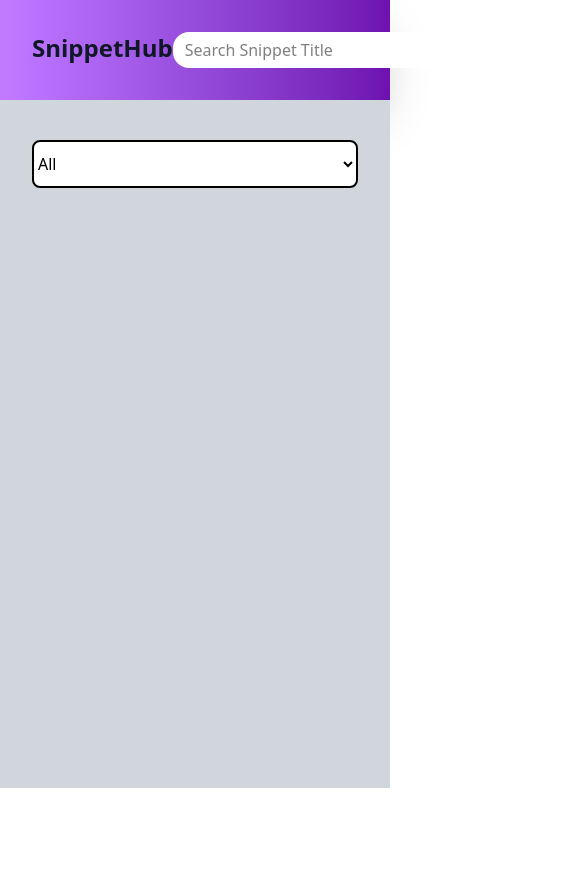
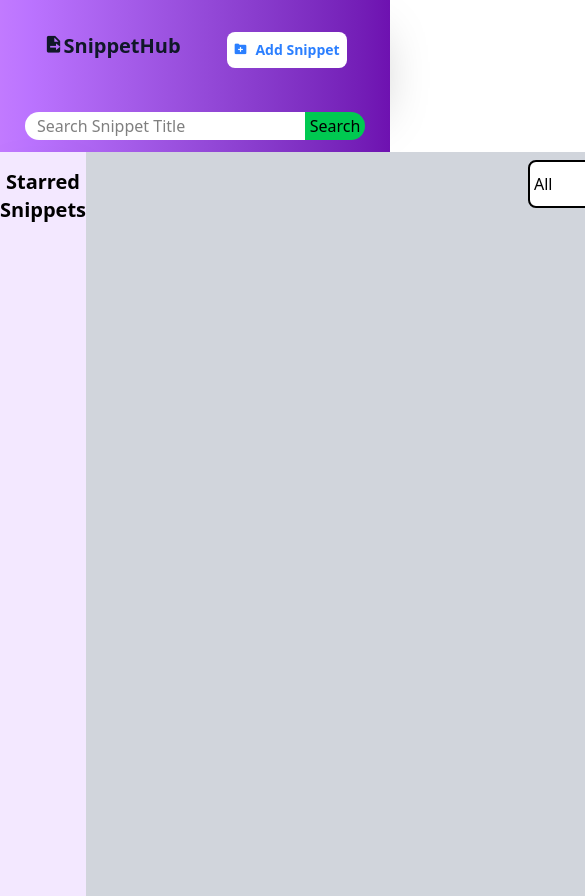
Before and after one commit to VIDIT45AGARWAL/CSOC_week2, a React (Vite) app: page / in a window 390 px wide. Shown: the top 896 px of the page, 585 px wide, since content can reach past the window. Before the commit the page ends 844 px from the top, so only its background shows below. Built offline with nearby package versions, Linux system fonts and the light colour scheme.

Commit message:
Added Starred Snippets

```diff
--- a/src/components/Card.jsx
+++ b/src/components/Card.jsx
@@ -3,30 +3,47 @@ import { Link } from 'react-router-dom'
 
 const Card = ({snippet}) => {
 
-  const truncate = (str, maxlength =50) =>{
-    str.length > maxlength ? str.slice(0, maxlength) + '...' : str
+  // const truncate = (str, maxlength =50) =>{
+  //   str.length > maxlength ? str.slice(0, maxlength) + '...' : str
+  // }
+
+  const handleStarToggle=(e)=>{
+    e.preventDefault()
+    const snippets=JSON.parse(localStorage.getItem('snippets')) || []
+    const updatedSnippets= snippets.map((s)=>
+      s.id===snippet.id ? {...s, isStarred: !s.isStarred} : s
+    )
+    localStorage.setItem('snippets', JSON.stringify(updatedSnippets))
+    window.dispatchEvent(new Event('storage'))
   }
 
   return (
-    <Link to='/snippet-view' state={{snippet}}>
-      <div className='inline-block bg-neutral-200 w-100 h-60 rounded-lg p-3'>
-      <h1 className='font-bold text-blue-700 text-xl'>
-        <i className ='bx bx-note mr-2'></i>
+
+      <div className='inline-block bg-white w-65 h-45 rounded-lg p-3'>
+      <h1 className='flex flex-row font-bold text-blue-700 text-xl'>
+        <Link to='/snippet-view' state={{snippet}}>
+        <div className='w-53'>
+          <i className ='bx bx-note'></i>
           {snippet.title}
+        </div>
+        </Link>
+        <div>
+          <i className={snippet.isStarred? 'bx bxs-star': 'bx bx-star'} style={{color:'#f3cd08', cursor: 'pointer'}} onClick={handleStarToggle} ></i>
+        </div>
+
       </h1>
       <h2 className='text-gray-600'>
         DD/MM/YYYY
       </h2>
       <br />
-      <p className='text-gray-600'>
+      {/* <p className='text-gray-600'>
           {snippet.category==='Links'? truncate(snippet.linkUrl): snippet.category==='Files'? `File: ${snippet.fileName}` : truncate(snippet.content)}
-      </p>
+      </p> */}
       <br />
       <h2 className='text-blue-600'>
         {snippet.category}
       </h2>
     </div>
-    </Link>
   )
 }
 
--- a/src/components/CardContainer.jsx
+++ b/src/components/CardContainer.jsx
@@ -3,6 +3,7 @@ import Card from './Card'
 import { Link } from 'react-router-dom'
 import Filter from './Filter'
 import NavBar from './NavBar'
+import SideBar from '../components/sideBar'
 
 const CardContainer = () => {
 
@@ -12,8 +13,14 @@ const CardContainer = () => {
 
 
   useEffect(()=>{
+    const loadSnippets=()=>{
     const storedSnippets = JSON.parse(localStorage.getItem('snippets')) || []
     setSnippets(storedSnippets)
+    }
+
+    loadSnippets()
+    window.addEventListener('storage', loadSnippets)
+    return ()=> window.removeEventListener('storage', loadSnippets)
   },[])
 
 
@@ -33,9 +40,12 @@ const CardContainer = () => {
   return (
     <>
       <NavBar onSearch={setSearch}/>
-      <div className='bg-gray-300 h-172 p-8'>
+      <div className='flex flex-row'>
+          <SideBar/>
+          <div>
             <Filter onFilterChange={setFilterCategory} selectedCategory={filterCategory}/>
-        <div className='flex flex-wrap gap-4 justify-center'>
+            <div className='bg-gray-300 h-172 w-301 p-8'>
+              <div className='flex flex-wrap gap-4'>
                 {
                   filteredSnippets.map((snippet)=>(
                     <Card key={snippet.id} snippet={snippet}/>
@@ -43,6 +53,8 @@ const CardContainer = () => {
                 }
               </div>
             </div>
+          </div>
+      </div>
     </>
   )
 }
--- a/src/components/Filter.jsx
+++ b/src/components/Filter.jsx
@@ -11,7 +11,7 @@ const Filter = ({onFilterChange, selectedCategory}) => {
   return (
     <>
         <div className='pt-2 flex items-center justify-center bg-gray-300'>
-            <select className='w-120 h-12 border-2 rounded-lg bg-white' value={selectedCategory} onChange={handleChange}>
+            <select className='w-80 sm:w-120 h-12 border-2 rounded-lg bg-white' value={selectedCategory} onChange={handleChange}>
                 <option value="All" selected>All</option>
                 <option value="Code">Code</option>
                 <option value="Links">Links</option>
--- a/src/components/NavBar.jsx
+++ b/src/components/NavBar.jsx
@@ -21,18 +21,27 @@ const NavBar = ({onSearch}) => {
         <div className='bg-gradient-to-r from-purple-400 to-purple-800 flex flex-row justify-around h-25 shadow-2xl p-8'>
 
             <Link to="/">
-              <div className='text-2xl font-bold cursor-pointer text-gray-900 select-none'>SnippetHub</div>
+              <div className='text-xl sm:text-3xl font-bold cursor-pointer text-gray-900 select-none'>
+                <i class='bx bxs-file-export'></i>
+                SnippetHub
+                </div>
             </Link>
               <form onSubmit={handleSearchSubmit} className='flex'>
-                <input value={search} onChange={handleSearchChange} className='bg-white rounded-l-2xl h-9 p-3 w-110' type="search" placeholder='Search Snippet Title' aria-label='Search' />
-                <button type='submit' className='cursor-pointer bg-green-500 h-9 hover:bg-green-400 w-20 rounded-r-2xl '>Search</button>
+                <input value={search} onChange={handleSearchChange} className='bg-white hidden lg:block rounded-l-2xl h-9 p-3 w-110' type="search" placeholder='Search Snippet Title' aria-label='Search' />
+                <button type='submit' className='cursor-pointer hidden lg:block bg-green-500 h-9 hover:bg-green-400 w-20 rounded-r-2xl '>Search</button>
               </form>
             <Link to='/add-snippet'>
-              <div className='bg-white h-11 rounded-lg w-40 text-blue-500 font-bold text-center text-lg pt-2 hover:bg-blue-500 hover:text-white transition-colors cursor-pointer select-none'>
+              <div className='bg-white h-9 sm:h-11 rounded-lg w-30 sm:w-40 text-blue-500 font-bold text-center text-sm sm:text-lg pt-2 hover:bg-blue-500 hover:text-white transition-colors cursor-pointer select-none'>
                   <i className='bx bxs-folder-plus mr-2' ></i>
                   Add Snippet
               </div>
             </Link>
+        </div>
+        <div className='bg-gradient-to-r from-purple-400 to-purple-800 flex flex-row lg:hidden justify-center p-3'>
+          <form onSubmit={handleSearchSubmit} className='flex'>
+                <input value={search} onChange={handleSearchChange} className='bg-white rounded-l-2xl h-7 w-70 sm:h-9 p-3 sm:w-110' type="search" placeholder='Search Snippet Title' aria-label='Search' />
+                <button type='submit' className='cursor-pointer bg-green-500 h-7 sm:h-9 hover:bg-green-400 w-15 sm:w-20 rounded-r-2xl '>Search</button>
+          </form>
         </div>
     </nav>
   )
--- /dev/null
+++ b/src/components/sideBar.jsx
@@ -0,0 +1,36 @@
+import React, { useEffect, useState } from 'react'
+import Card from './Card'
+
+const sideBar = () => {
+
+  const [starredSnippets, setStarredSnippets] =useState([])
+
+  useEffect(()=>{
+    const loadStarredSnippets=()=>{
+      const snippets=JSON.parse(localStorage.getItem('snippets')) || []
+      const starred= snippets.filter((snippet)=> snippet.isStarred)
+      setStarredSnippets(starred)
+    }
+
+    loadStarredSnippets()
+    window.addEventListener('storage', loadStarredSnippets)
+    return ()=> window.removeEventListener('storage', loadStarredSnippets)
+  },[])
+
+
+
+
+  return (
+    <div className='w-80 bg-purple-100 shadow-2xl'>
+        <h1 className='font-bold text-xl text-center pt-4'>Starred Snippets</h1>
+        <div>
+            {starredSnippets.map((snippet)=> (
+              <Card snippet={snippet}/>
+            ))}
+        </div>
+    </div>
+
+  )
+}
+
+export default sideBar
--- a/src/pages/HomePage.jsx
+++ b/src/pages/HomePage.jsx
@@ -1,10 +1,12 @@
 import React from 'react'
 import Filter from '../components/Filter'
 import CardContainer from '../components/CardContainer'
+import SideBar from '../components/sideBar'
 
 const HomePage = () => {
   return (
     <>
+        {/* <SideBar/> */}
         <CardContainer/>
     </>
   )
--- a/src/pages/NewSnippet.jsx
+++ b/src/pages/NewSnippet.jsx
@@ -1,5 +1,5 @@
 import React, { useState } from 'react'
-import { Link } from 'react-router-dom'
+import { Link, useNavigate } from 'react-router-dom'
 import NavBar from '../components/NavBar'
 
 const NewSnippet = () => {
@@ -12,7 +12,10 @@ const NewSnippet = () => {
         linkUrl: '',
         linkTitle: '',
         language: 'cpp',
+        isStarred: false,
     })
+
+    const navigate =useNavigate()
 
     const handleChange = (e) =>{
         const {name, value, files} = e.target
@@ -46,6 +49,10 @@ const NewSnippet = () => {
             linkTitle: '',
             language: 'cpp',
         })
+
+        setTimeout(()=>{
+            navigate('/')
+        },1000)
     }
 
     const InputRender = () =>{
@@ -122,11 +129,9 @@ const NewSnippet = () => {
                 {InputRender()}
              </div>
 
-            <Link to="/">
                 <div className='text-center mt-6 p-4'>
                     <button type='submit' className='bg-green-600 text-white w-100 rounded-lg cursor-pointer p-3 text-2xl'>Add Snippet</button>
                 </div>
-            </Link>
 
             </form>
         </div>
```
Lines whose indentation alone changed are shown as unchanged.
